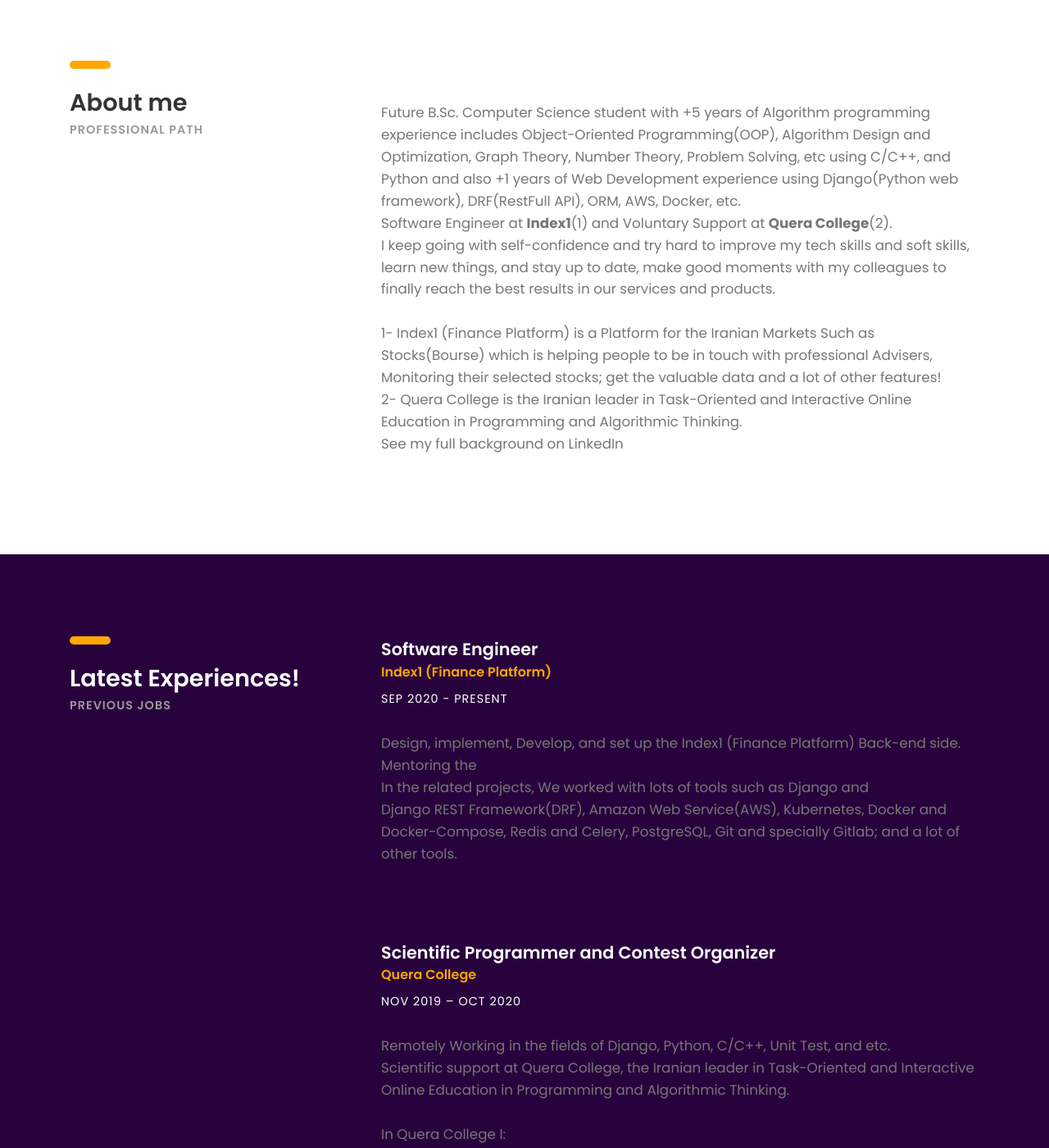
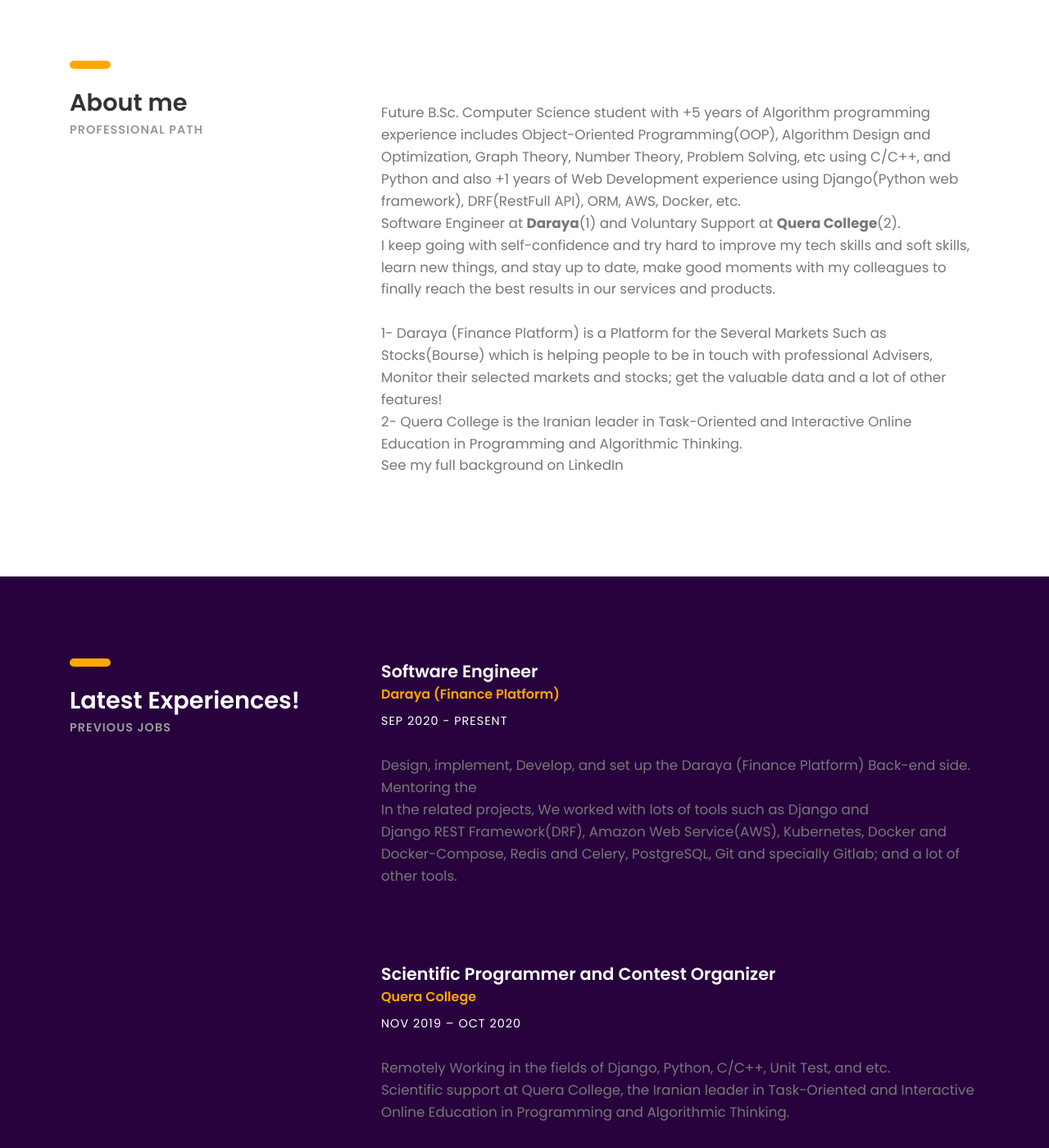
Before and after one commit to UR-DataScience/ur-datascience.github.io, a Jekyll site: the page built from _members/yazdan.markdown, in a window 1280 px wide and 1400 px high, scrolled down 779 px. Shown: the whole window at 82% size. Built offline with Jekyll 4.4.1, drawn with Linux system fonts in a browser that asks for light colours; some web fonts are replaced; some of the changed text lies outside the part shown.

Commit message:
update yazdan page

```diff
--- a/_members/yazdan.markdown
+++ b/_members/yazdan.markdown
@@ -27,18 +27,20 @@
       icon: ion-social-github
     - url: https://twitter.com/yazdan__ra/
       icon: ion-social-twitter
+    - url: https://gitlab.com/yazdan_ra
+      icon: "fab fa-gitlab"
 
 about: >-
     Future B.Sc. Computer Science student with +5 years of Algorithm programming experience includes
     Object-Oriented Programming(OOP), Algorithm Design and Optimization, Graph Theory, Number Theory,
     Problem Solving, etc using C/C++, and Python and also +1 years of Web Development experience using
     Django(Python web framework), DRF(RestFull API), ORM, AWS, Docker, etc.<br>
-    Software Engineer at **Index1**(1) and Voluntary Support at **Quera College**(2).<br>
+    Software Engineer at **Daraya**(1) and Voluntary Support at **Quera College**(2).<br>
     I keep going with self-confidence and try hard to improve my tech skills and soft skills, learn new things, and
     stay up to date, make good moments with my colleagues to finally reach the best results in our services and products.<br>
     <br>
-    1- [Index1](https://index1.ir) (Finance Platform) is a Platform for the Iranian Markets Such as Stocks(Bourse)
-    which is helping people to be in touch with professional Advisers, Monitoring their selected stocks;
+    1- [Daraya](https://daraya.ir) (Finance Platform) is a Platform for the Several Markets Such as Stocks(Bourse)
+    which is helping people to be in touch with professional Advisers, Monitor their selected markets and stocks;
     get the valuable data and a lot of other features!<br>
     2- [Quera College](https://quera.ir)  is the Iranian leader in Task-Oriented and
     Interactive Online Education in Programming and Algorithmic Thinking.<br>
@@ -61,10 +63,10 @@
     subtitle: PREVIOUS JOBS
     events:
         - title: Software Engineer
-          subtitle: Index1 (Finance Platform)
+          subtitle: Daraya (Finance Platform)
           status: SEP 2020 - PRESENT
           text: >-
-            Design, implement, Develop, and set up the Index1 (Finance Platform) Back-end side. Mentoring the <br>
+            Design, implement, Develop, and set up the Daraya (Finance Platform) Back-end side. Mentoring the <br>
             In the related projects, We worked with lots of tools such as
             [Django](https://www.djangoproject.com) and [Django REST Framework(DRF)](https://www.django-rest-framework.org),
             [Amazon Web Service(AWS)](https://aws.amazon.com),
```
Also changed, not shown: other parts of _members/yazdan.markdown (+2 -2 lines).
